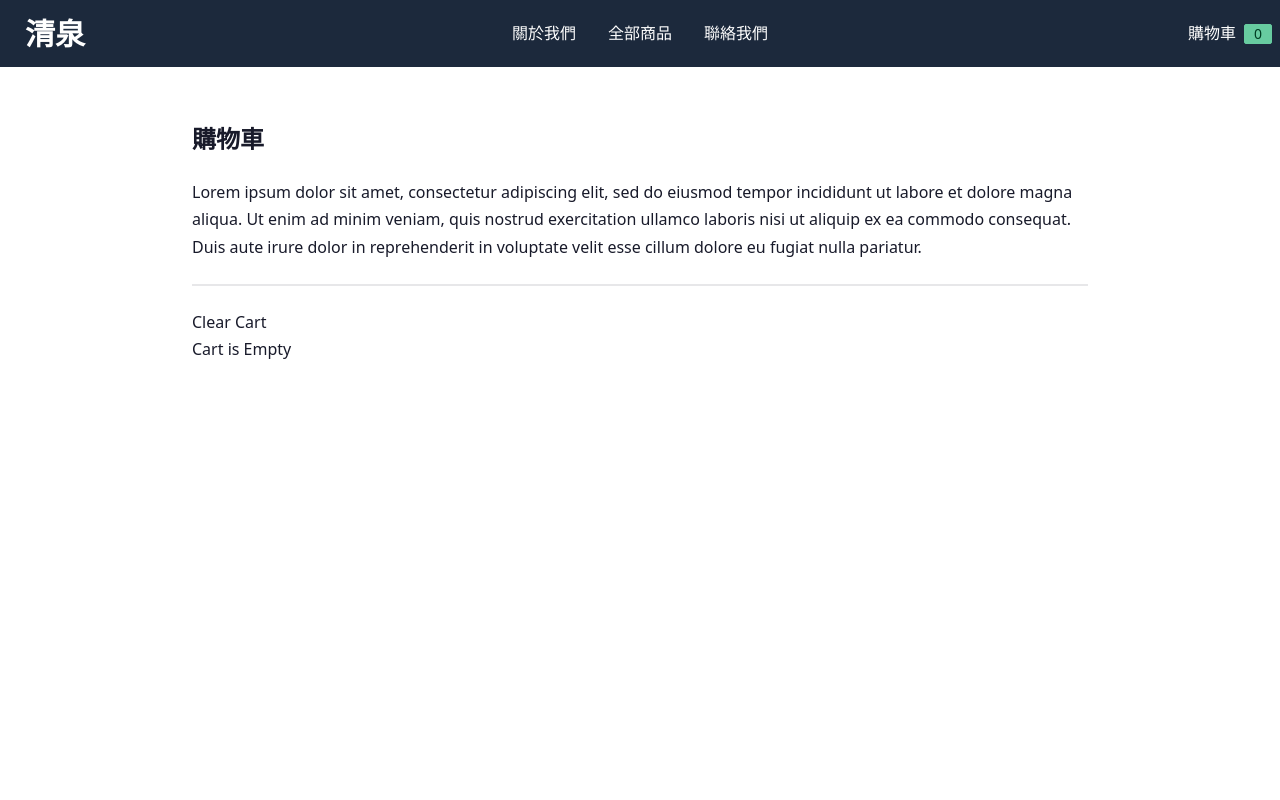
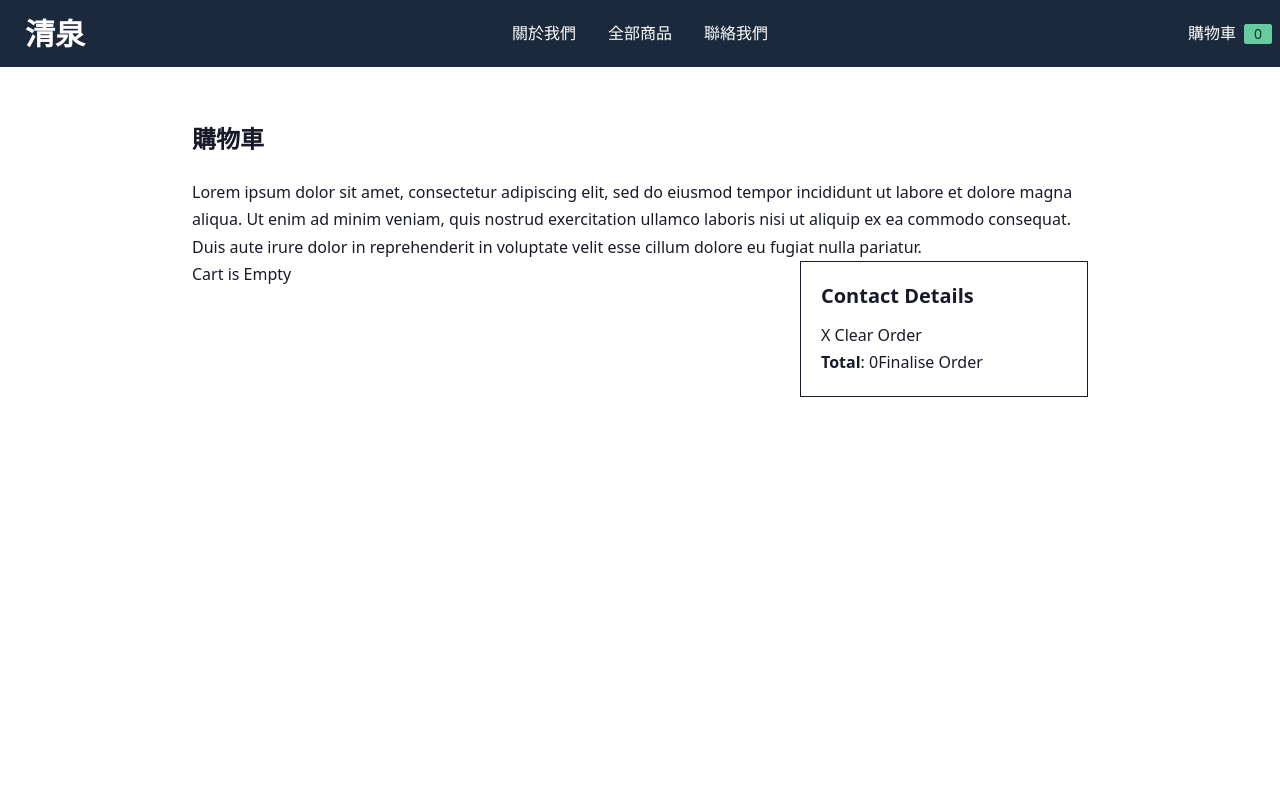
Before and after one commit to msunji/spring-publications-tw, a Next.js app: page /cart in a window 1280 px wide. Shown: the top 800 px of the page. Built offline with nearby package versions, Linux system fonts and the light colour scheme.

Commit message:
Work on layout

```diff
--- a/pages/cart.tsx
+++ b/pages/cart.tsx
@@ -3,8 +3,10 @@ import { CartItemType } from '@/types/types';
 import { useCartStore } from '@/store/store';
 import { CartItems } from '@/components/cartItems';
 
+const emptyCart = () => {}
+
 export default function Page() {
-  const { cart, clearCart } = useCartStore();
+  const { cart, totalItems, totalCost, clearCart } = useCartStore();
 
   const [cartState, setCartState] = useState<Array<CartItemType>>();
 
@@ -12,22 +14,30 @@ export default function Page() {
     setCartState(cart);
   }, [cart])
 
-
   return (
     <section>
       <div className="container">
         <h1>購物車</h1>
         <p>Lorem ipsum dolor sit amet, consectetur adipiscing elit, sed do eiusmod tempor incididunt ut labore et dolore magna aliqua. Ut enim ad minim veniam, quis nostrud exercitation ullamco laboris nisi ut aliquip ex ea commodo consequat. Duis aute irure dolor in reprehenderit in voluptate velit esse cillum dolore eu fugiat nulla pariatur.</p>
-        <div className="divider">
+        <div className="grid grid-cols-[2fr_1fr] gap-8">
+          <div>
+            {
+              cartState?.length ? (<CartItems />) : (<div>Cart is Empty</div>)
+            }
+          </div>
+          <div className="border p-5">
+            <h2>Contact Details</h2>
+            <button onClick={() => clearCart()}>X Clear Order</button>
+            <div>
+              <b>Total</b>: {totalCost}
+              <button>
+                Finalise Order
+              </button>
+            </div>
+
+          </div>
         </div>
-        <div>
-          <button onClick={() => clearCart()}>Clear Cart</button>
-        </div>
-        <div>
-          {
-            cartState?.length ? (<CartItems />) : (<div>Cart is Empty</div>)
-          }
-        </div>
+
       </div>
 
     </section>
```
